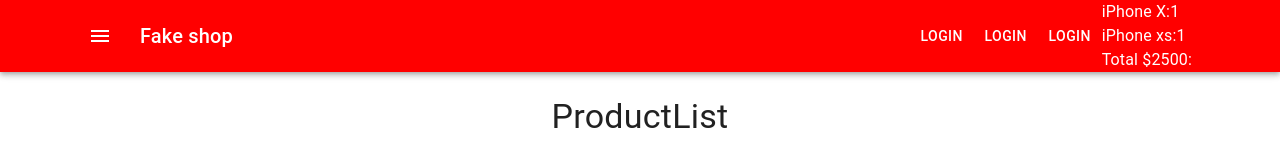
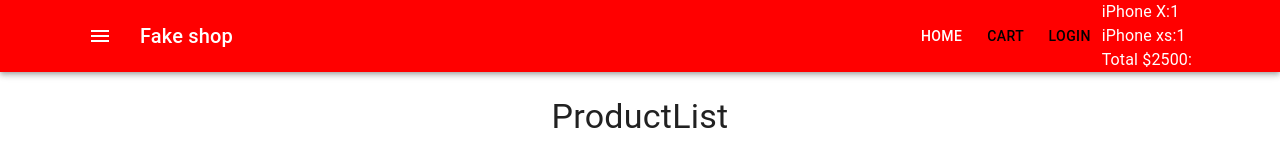
Before and after one commit to ItDev-Angel/shop-project, a React (Create React App) app: page / in a window 1280 px wide. Shown: the top 160 px of the page. Built offline with nearby package versions, Linux system fonts and the light colour scheme.

Commit message:
react router and route to cart

```diff
--- a/package.json
+++ b/package.json
@@ -18,6 +18,7 @@
     "node-sass": "^7.0.1",
     "react": "^18.2.0",
     "react-dom": "^18.2.0",
+    "react-router-dom": "^6.3.0",
     "react-scripts": "5.0.1",
     "sass": "^1.54.4",
     "scss": "^0.2.4",
--- /dev/null
+++ b/src/components/Menu/Menu.module.scss
@@ -0,0 +1,13 @@
+.activeMenuItem,
+.menuItem {
+  text-decoration: none;
+}
+
+.activeMenuItem {
+  color: #fff;
+
+}
+
+.menuItem {
+  color: #000;
+}
--- a/src/components/Menu/Menu.tsx
+++ b/src/components/Menu/Menu.tsx
@@ -1,14 +1,33 @@
 import React from 'react'
 import { Button } from '@mui/material'
-
+import { NavLink } from 'react-router-dom'
+import classes from './Menu.module.scss'
 type Props = {}
 
 const Menu = (props: Props) => {
     return (
         <>
-            <Button color="inherit">Login</Button>
-            <Button color="inherit">Login</Button>
-            <Button color="inherit">Login</Button>
+            <Button color="inherit">
+                <NavLink
+                to="/"
+                className={({ isActive }) =>
+                isActive ? classes.activeMenuItem:classes.menuItem}
+                >Home</NavLink>
+            </Button>
+            <Button color="inherit">
+                <NavLink
+                to="/cart"
+                className={({ isActive }) =>
+                isActive ? classes.activeMenuItem:classes.menuItem}
+                >Cart</NavLink>
+            </Button>
+            <Button color="inherit">
+            <NavLink
+                to="/login"
+                className={({ isActive }) =>
+                isActive ? classes.activeMenuItem:classes.menuItem}
+                >Login</NavLink>
+            </Button>
         </>
     )
 }
--- a/src/container/App/App.tsx
+++ b/src/container/App/App.tsx
@@ -1,4 +1,3 @@
-/* eslint-disable @typescript-eslint/no-unused-vars */
 import React, {useState} from 'react'
 import CssBaseline from '@mui/material/CssBaseline'
 import Header from 'container/Header/Header'
--- a/src/container/Main/Main.tsx
+++ b/src/container/Main/Main.tsx
@@ -1,5 +1,8 @@
 import {Container} from '@mui/material'
 import ProductsList from 'components/Products/ProductsList'
+import { Route, Routes } from 'react-router-dom'
+import CartPage from 'pages/CartPage/CartPage'
+
 type Props = {
   addProductToCart:(id:number, count:number) => void
 }
@@ -7,7 +10,14 @@ type Props = {
 const Main = ({addProductToCart}: Props) => {
   return (
     <Container>
-      <ProductsList addProductToCart={addProductToCart}/>
+      <Routes>
+        <Route path="/" element={
+          <ProductsList addProductToCart={addProductToCart}/>
+        }/>
+        <Route path="cart" element={
+          <CartPage/>
+        }/>
+      </Routes>
     </Container>
   )
 }
--- a/src/index.tsx
+++ b/src/index.tsx
@@ -1,5 +1,10 @@
 import ReactDOM from 'react-dom/client'
 import App from 'container/App/App'
+import { BrowserRouter } from "react-router-dom"
 
 const root = ReactDOM.createRoot(document.getElementById('root') as HTMLElement)
-root.render(<App />)
+root.render(
+  <BrowserRouter>
+  <App />
+  </BrowserRouter>
+)
--- /dev/null
+++ b/src/pages/CartPage/CartPage.tsx
@@ -0,0 +1,9 @@
+import React from 'react'
+type Props = {}
+const CartPage = () => {
+  return (
+    <div>CartPage</div>
+  )
+}
+
+export default CartPage
```
Also changed, not shown: 1 other file (tests, documents, lock files or other folders).
